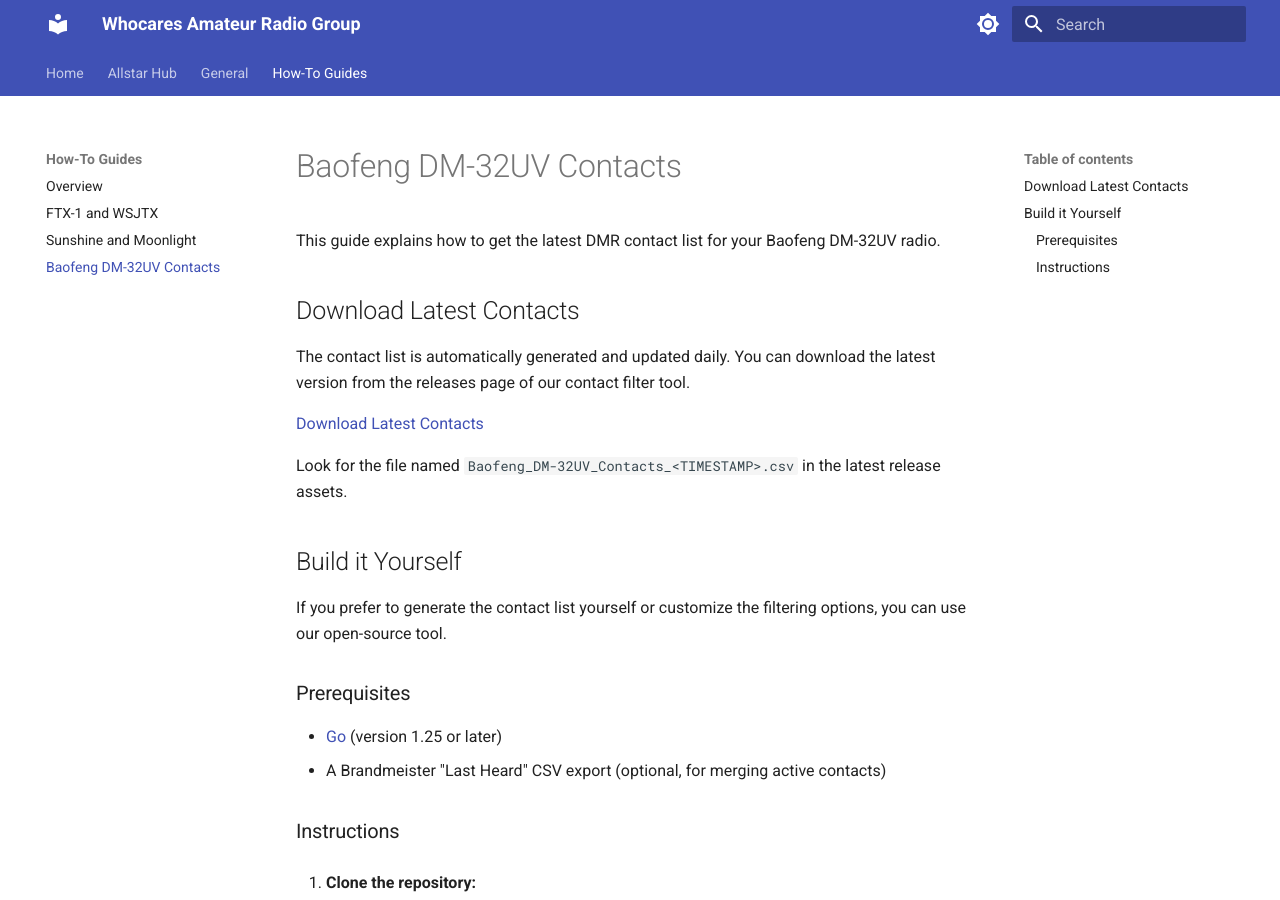
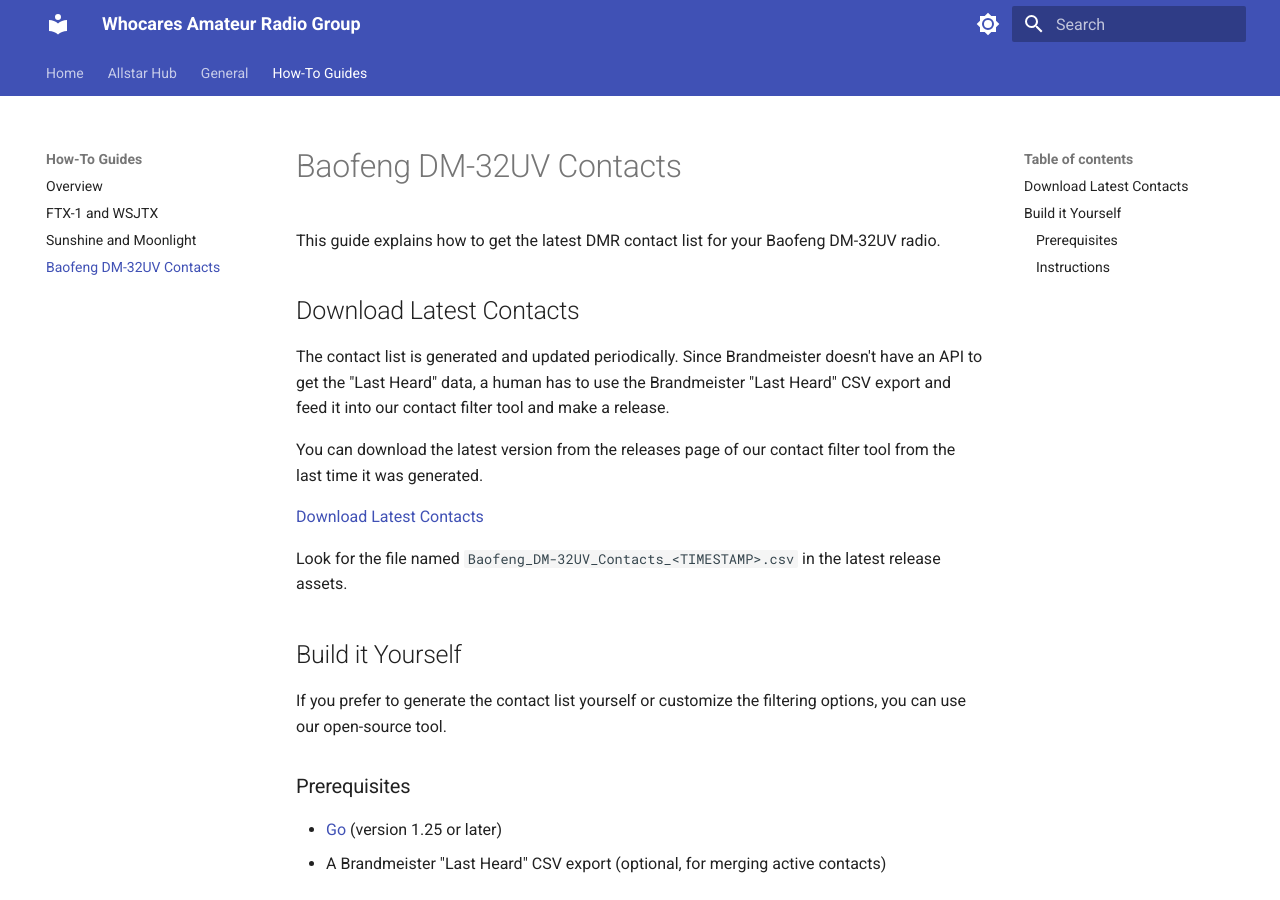
Before and after one commit to dbehnke/whocaresdocs, an MkDocs documentation site: the page built from docs/howto/baofeng-dm32uv-contacts/index.md, in a window 1280 px wide and 900 px high. Built offline with MkDocs 1.6.1 and Material for MkDocs 9.7.7, drawn with Linux system fonts in a browser that asks for light colours.

Commit message:
docs: update the howto for dm32uv

```diff
--- a/docs/howto/baofeng-dm32uv-contacts/index.md
+++ b/docs/howto/baofeng-dm32uv-contacts/index.md
@@ -4,7 +4,9 @@ This guide explains how to get the latest DMR contact list for your Baofeng DM-3
 
 ## Download Latest Contacts
 
-The contact list is automatically generated and updated daily. You can download the latest version from the releases page of our contact filter tool.
+The contact list is generated and updated periodically. Since Brandmeister doesn't have an API to get the "Last Heard" data, a human has to use the Brandmeister "Last Heard" CSV export and feed it into our contact filter tool and make a release.
+
+You can download the latest version from the releases page of our contact filter tool from the last time it was generated.
 
 [Download Latest Contacts](https://github.com/dbehnke/contactfilter/releases)
 
```
